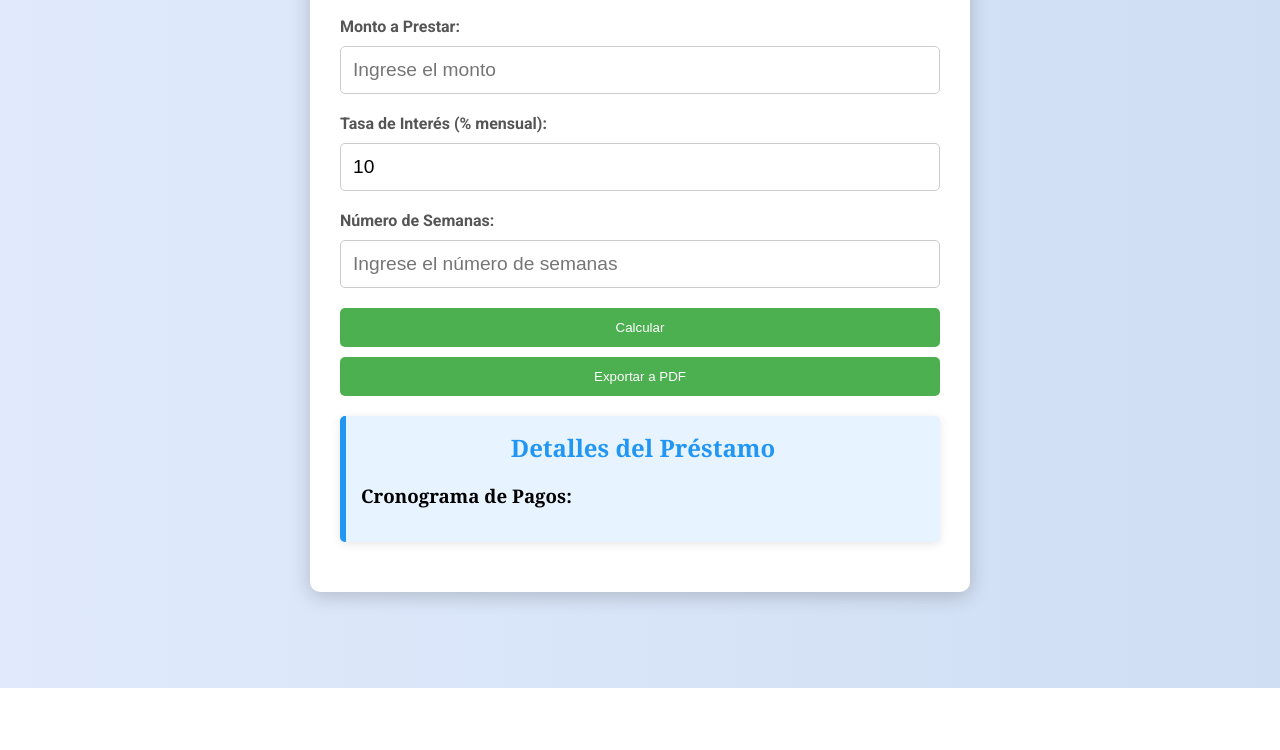
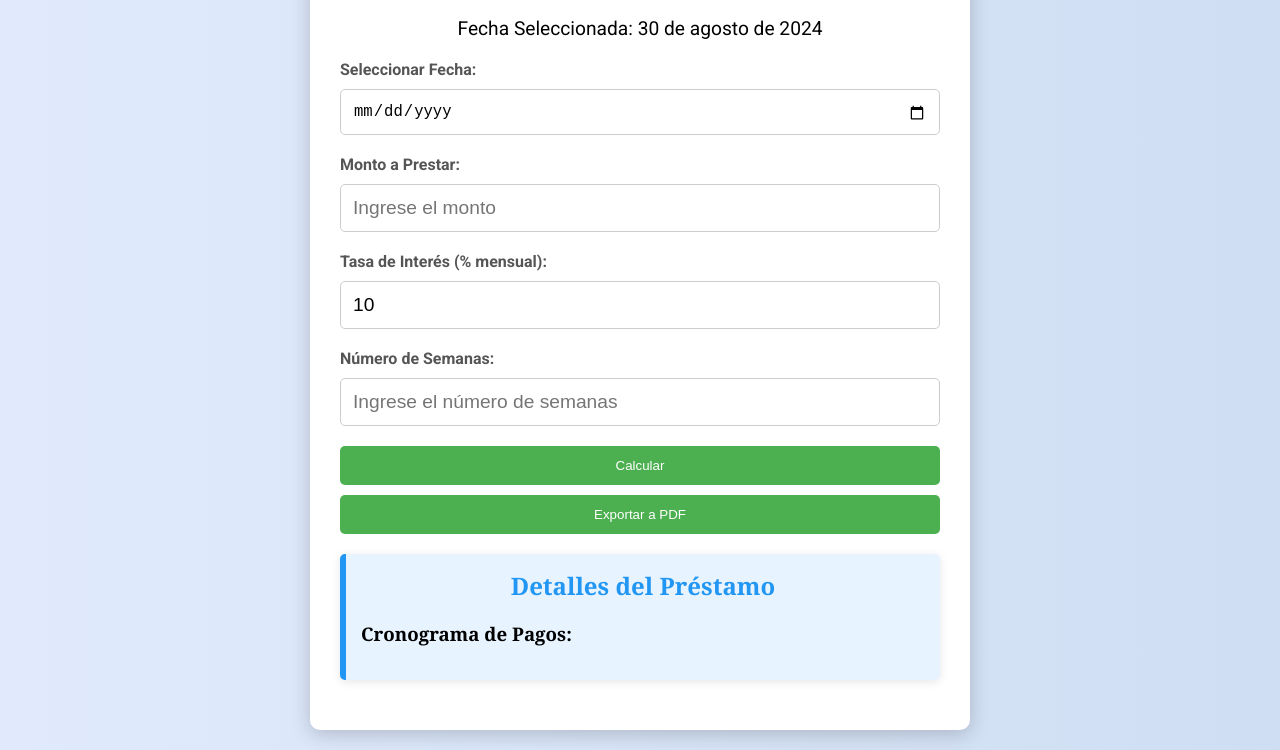
Before and after one commit to Rafadaddy/calcuprest, a plain HTML site: page index.html in a window 1280 px wide. Shown: the part 112-862 px from the top of the page. Before the commit the page ends 800 px from the top, so only its background shows below. Drawn offline with Linux system fonts and the light colour scheme; a web font is replaced by a local one.

Commit message:
index.html
Contiene la modificacion de la fecha en calendario

```diff
--- a/index.html
+++ b/index.html
@@ -13,12 +13,14 @@
             margin: 0;
             padding: 20px;
         }
+
         h1 {
             color: #333;
             text-align: center;
             margin-bottom: 20px;
             text-shadow: 1px 1px 2px rgba(0, 0, 0, 0.1);
         }
+
         .container {
             background: white;
             border-radius: 10px;
@@ -28,15 +30,18 @@
             margin: auto;
             transition: transform 0.2s;
         }
+
         .container:hover {
             transform: scale(1.02);
         }
+
         label {
             font-weight: bold;
             margin-top: 10px;
             display: block;
             color: #555;
         }
+
         input {
             margin: 10px 0;
             padding: 12px;
@@ -47,10 +52,12 @@
             transition: border-color 0.3s;
             font-size: 1.2em;
         }
+
         input:focus {
             border-color: #4CAF50;
             outline: none;
         }
+
         button {
             padding: 12px;
             background-color: #4CAF50;
@@ -62,9 +69,11 @@
             margin-top: 10px;
             transition: background-color 0.3s;
         }
+
         button:hover {
             background-color: #45a049;
         }
+
         .result {
             background-color: #e7f3fe;
             border-left: 6px solid #2196F3;
@@ -74,27 +83,32 @@
             box-shadow: 0 2px 10px rgba(0, 0, 0, 0.1);
             font-family: 'Georgia', serif;
         }
+
         .result h2 {
             margin: 0;
             font-size: 1.5em;
             color: #2196F3;
             text-align: center;
         }
+
         .result p {
             margin: 5px 0;
             font-size: 1.1em;
             line-height: 1.5;
             font-family: 'Arial', sans-serif;
         }
+
         .highlight {
             font-weight: bold;
             color: #4CAF50;
         }
+
         ul {
             margin-top: 10px;
             padding-left: 20px;
             list-style-type: square;
         }
+
         .payment-item {
             margin: 5px 0;
             font-size: 1em;
@@ -103,13 +117,16 @@
             padding: 5px;
             transition: background-color 0.3s;
         }
+
         .payment-item:hover {
             background-color: #e0f7fa;
         }
+
         @media (max-width: 600px) {
             .container {
                 padding: 20px;
             }
+
             button {
                 padding: 10px;
             }
@@ -123,6 +140,14 @@
 
     <div class="container">
         <h1>Calculadora de Préstamos</h1>
+
+        <!-- Contenedor para la fecha actual -->
+        <div id="current-date" style="text-align: center; font-size: 1.2em; margin-bottom: 20px;"></div>
+
+        <!-- Campo para seleccionar una fecha -->
+        <label for="dateInput">Seleccionar Fecha:</label>
+        <input type="date" id="dateInput" onchange="updateDate()">
+
         <label for="amount">Monto a Prestar:</label>
         <input type="text" id="amount" placeholder="Ingrese el monto" required oninput="formatAmount(this)">
 
@@ -144,6 +169,26 @@
     </div>
 
     <script>
+        let selectedDate;
+
+        // Mostrar la fecha actual
+        function displayCurrentDate() {
+            const today = new Date();
+            selectedDate = today; // Inicializar con la fecha actual
+            updateDateDisplay();
+        }
+
+        function updateDate() {
+            const dateInput = document.getElementById('dateInput').value;
+            selectedDate = new Date(dateInput + 'T00:00:00'); // Asegurarse de que la fecha esté en la zona horaria local
+            updateDateDisplay();
+        }
+
+        function updateDateDisplay() {
+            const options = { year: 'numeric', month: 'long', day: 'numeric' };
+            document.getElementById('current-date').innerText = `Fecha Seleccionada: ${selectedDate.toLocaleDateString('es-MX', options)}`;
+        }
+
         function formatCurrency(amount) {
             return `MX$ ${amount.toFixed(2).replace(/\B(?=(\d{3})+(?!\d))/g, ",")}`;
         }
@@ -177,11 +222,10 @@
         function generatePaymentSchedule(weeks) {
             const paymentSchedule = document.getElementById('paymentSchedule');
             paymentSchedule.innerHTML = ''; // Limpiar lista anterior
-            const today = new Date();
 
             for (let i = 1; i <= weeks; i++) {
-                const paymentDate = new Date(today);
-                paymentDate.setDate(today.getDate() + (i * 7)); // Sumar 7 días por cada semana
+                const paymentDate = new Date(selectedDate);
+                paymentDate.setDate(selectedDate.getDate() + (i * 7)); // Sumar 7 días por cada semana
                 paymentSchedule.innerHTML += `<li class="payment-item">Pago ${i}: ${paymentDate.toLocaleDateString()}</li>`;
             }
         }
@@ -203,6 +247,9 @@
 
             doc.save('prestamo_detalles.pdf');
         }
+
+        // Llamar a la función para mostrar la fecha actual al cargar la página
+        window.onload = displayCurrentDate;
     </script>
 
 </body>
```
